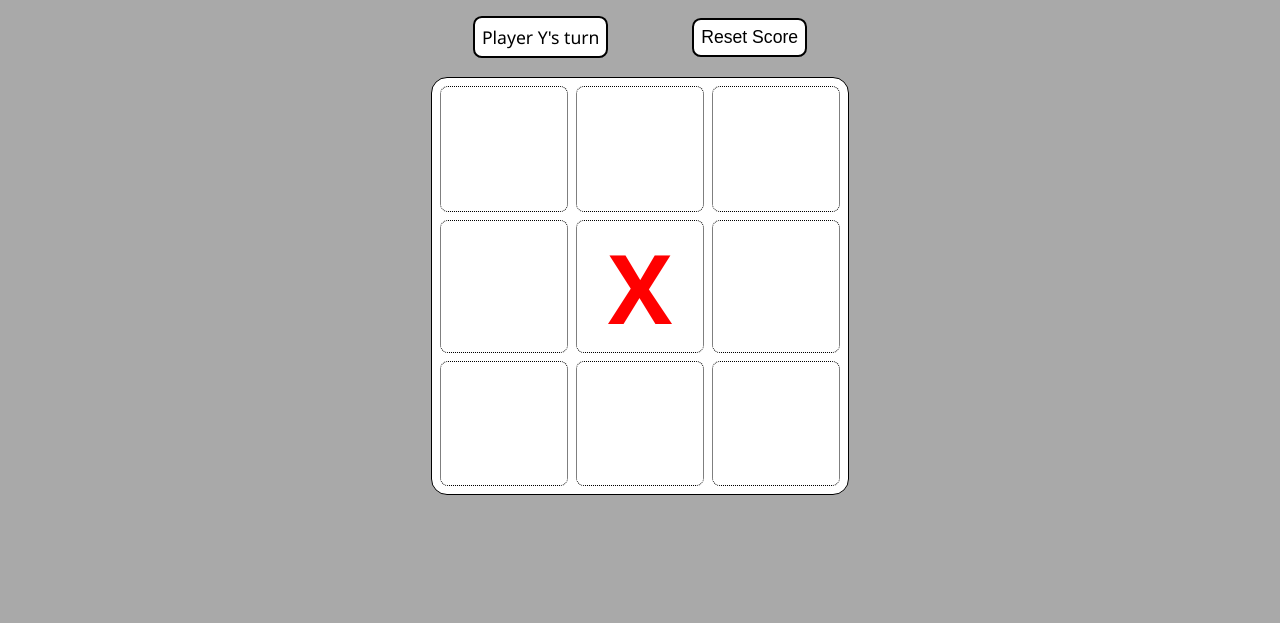
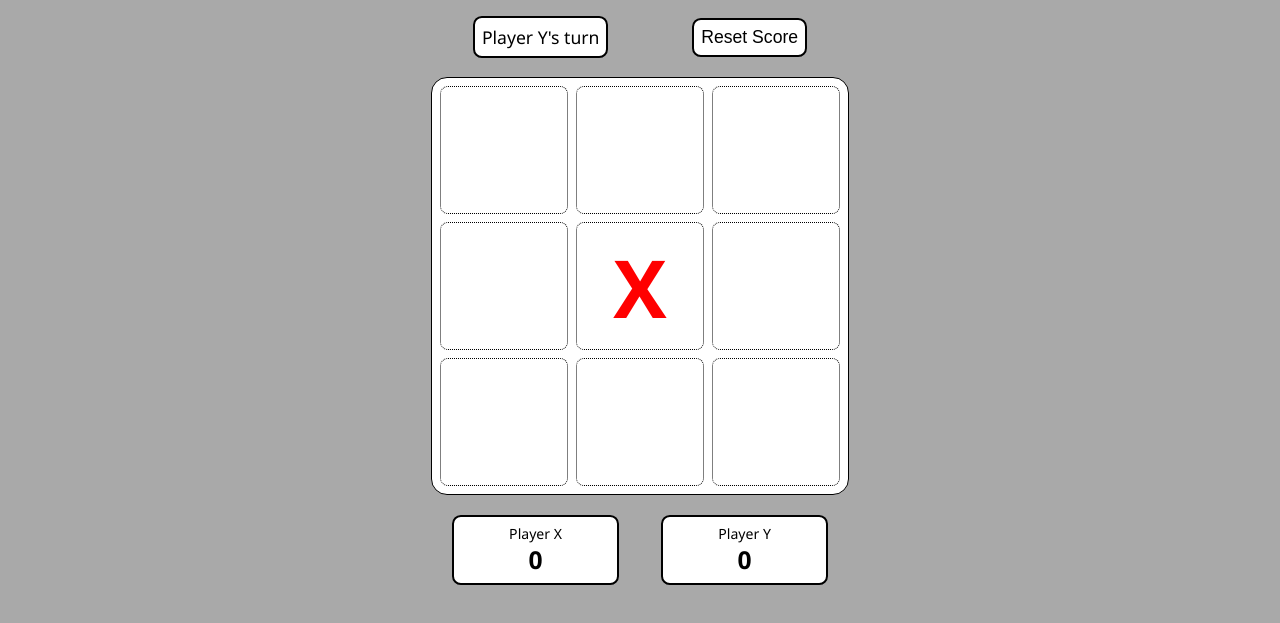
Before and after one commit to ZaleXypher/OdinProjectTicTacToe, a plain HTML site: page index.html in a window 1280 px wide. Both pictures are taken after a click on the element 640 px from the left and 353 px from the top of the page. Shown: the part 67-690 px from the top of the page. Drawn offline with Linux system fonts and the light colour scheme.

Commit message:
working scoreboard, score reset, turn announcer

```diff
--- a/game.js
+++ b/game.js
@@ -1,10 +1,4 @@
 function gameBoard(){
-    let round = 1;
-    let box = document.querySelector("#game-board");
-    let player = "X"
-    let currentGame = [["", "", ""], ["", "", ""], ["", "", ""]]
-    let winStatus = 0;
-
     function winner(player){
         let playerLetter = player;
         let win = function checkWinner(gameBoard){
@@ -67,7 +61,8 @@ function gameBoard(){
 
     function announce(){
         let announcer = document.querySelector("#announce")
-
+        let xScore = 0;
+        let yScore = 0;
         function announcePlayer(player){
             announcer.textContent = `Player ${player}'s turn`;
         }
@@ -76,21 +71,44 @@ function gameBoard(){
             let winChecker = winner(player);
             if(winChecker.win(board)){
                 winStatus = 1;
+                if(player == "X"){
+                    xScore++;
+                    console.log(xScore)
+                }
+                else if(player == "Y"){
+                    yScore++;
+                    console.log(yScore)
+                }
                 announcer.textContent = `Player ${player}'s win`;
-                setTimeout(resetBoard, 3000)
+                updateScore();
+                setTimeout(resetBoard, 3000);
             }
         }
 
         function tie(round){
-            if(round >= 9){
+            if(round >= 8){
                 announcer.textContent = `Players tied`;
-                setTimeout(resetBoard, 3000)
+                setTimeout(resetBoard, 3000);
             }
         }
-        return {announcePlayer, win, tie}
+
+        function updateScore(){
+            let xScoreBoard = document.querySelector("#x-score")
+            xScoreBoard.textContent = xScore
+            let yScoreBoard = document.querySelector("#y-score")
+            yScoreBoard.textContent = yScore
+        }
+
+        function resetScore(){
+            xScore = 0;
+            yScore = 0;
+            updateScore();
+            console.log(xScore)
+            console.log(yScore)
+        }
+
+        return {announcePlayer, win, tie, resetScore}
     }
-
-    let announcements = announce();
 
     function play(box){
         if(box.target.textContent == "" && winStatus == 0){
@@ -110,6 +128,7 @@ function gameBoard(){
                 announcements.win(player, currentGame);
                 player = "Y";
             }
+            announcements.tie(round);
             round++;
         }
     }
@@ -138,9 +157,20 @@ function gameBoard(){
         createBoard();
     }
 
+    let round = 1;
+    let box = document.querySelector("#game-board");
+    let player = "X"
+    let currentGame = [["", "", ""], ["", "", ""], ["", "", ""]]
+    let winStatus = 0;
+    let announcements = announce();
+    let resetScore = document.querySelector("#reset");
+    resetScore.addEventListener("click", () => {
+        announcements.resetScore();
+        resetBoard();
+    })
+
     return {createBoard, resetBoard}
 }
 
 let board = gameBoard();
-
 board.createBoard();
--- a/index.html
+++ b/index.html
@@ -12,11 +12,21 @@
         <span class="title">Tic Tac Toe</span>
     </div>
     <div class="container">
-        <div class="game-button">
+        <div class="top-bar">
             <span id="announce"></span>
             <button type="button" id="reset">Reset Score</button>
         </div>
         <div id="game-board"></div>
+        <div class="scores">
+            <div class="x-score">
+                <div class="score-label">Player X</div>
+                <div class="score" id="x-score">0</div>
+            </div>
+            <div class="y-score">
+                <div class="score-label">Player Y</div>
+                <div class="score" id="y-score">0</div>
+            </div>
+        </div>
     </div>
 </body>
 </html>
--- a/style.css
+++ b/style.css
@@ -30,17 +30,20 @@ body{
     align-items: center;
 }
 
-button, #announce{
+button, #announce, .x-score, .y-score{
     appearance: none;
     font-size: 1.1em;
     padding: .4em;
     border: 2px black solid;
     background-color: white;
     border-radius: .5em;
+}
+
+button{
     cursor: pointer;
 }
 
-.game-button{
+.top-bar{
     display: flex;
     align-items: center;
     justify-content: space-around;
@@ -63,11 +66,12 @@ button, #announce{
 .play-box{
     border-radius: .5rem;
     border: 1px black dotted;
-    font-size: 6rem;
+    font-size: 10vh;
     font-weight: 700;
     display: flex;
     align-items: center;
     justify-content: center;
+    cursor: pointer;
 }
 
 .play-box:hover{
@@ -81,3 +85,30 @@ button, #announce{
 .Y{
     color: blue;
 }
+
+.scores{
+    display: grid;
+}
+
+.x-score, .y-score{
+    display: flex;
+    flex-direction: column;
+    align-items: center;
+    justify-content: center;
+    margin: 10%;
+    margin-top: 0;
+}
+
+.y-score{
+    grid-column: 2 / 3;
+}
+
+.score-label{
+    font-weight: 500;
+    font-size: .8em;
+}
+
+.score{
+    font-size: 1.4em;
+    font-weight: 600;
+}
```
